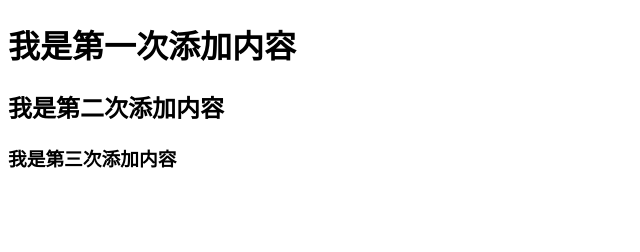
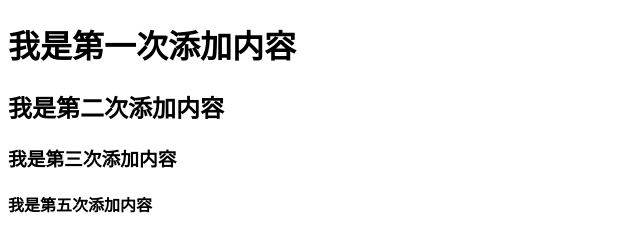
Before and after one commit to zjeen/test, a plain HTML site: page index.html in a window 1280 px wide. Shown: the whole page, without its empty margins (0-640 px from the left). Drawn offline with Linux system fonts and the light colour scheme.

Commit message:
five write

```diff
--- a/index.html
+++ b/index.html
@@ -7,5 +7,6 @@
 	<h1>我是第一次添加内容</h1>
 	<h2>我是第二次添加内容</h2>
 	<h3>我是第三次添加内容</h3>
+	<h4>我是第五次添加内容</h4>
 </body>
 </html>
```
